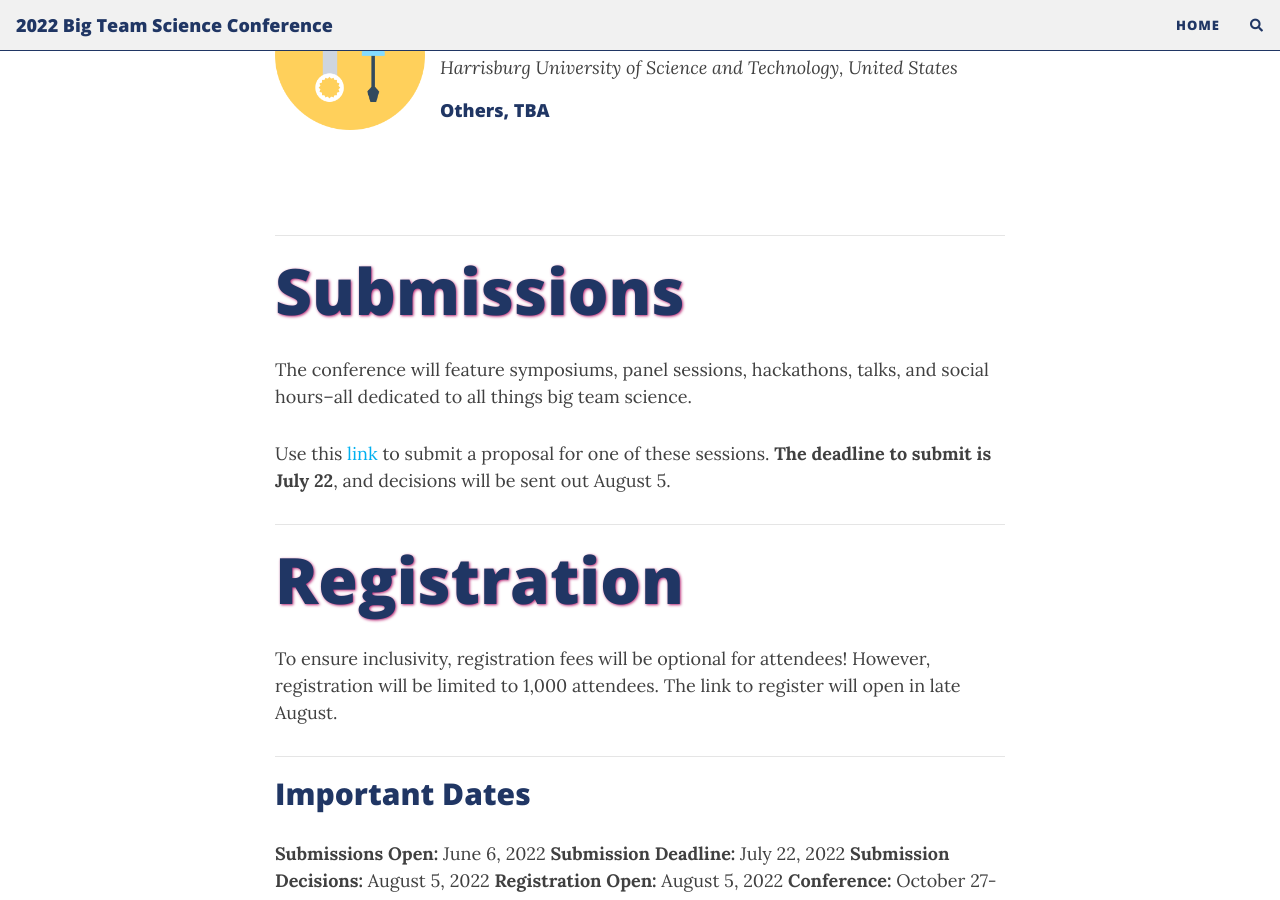
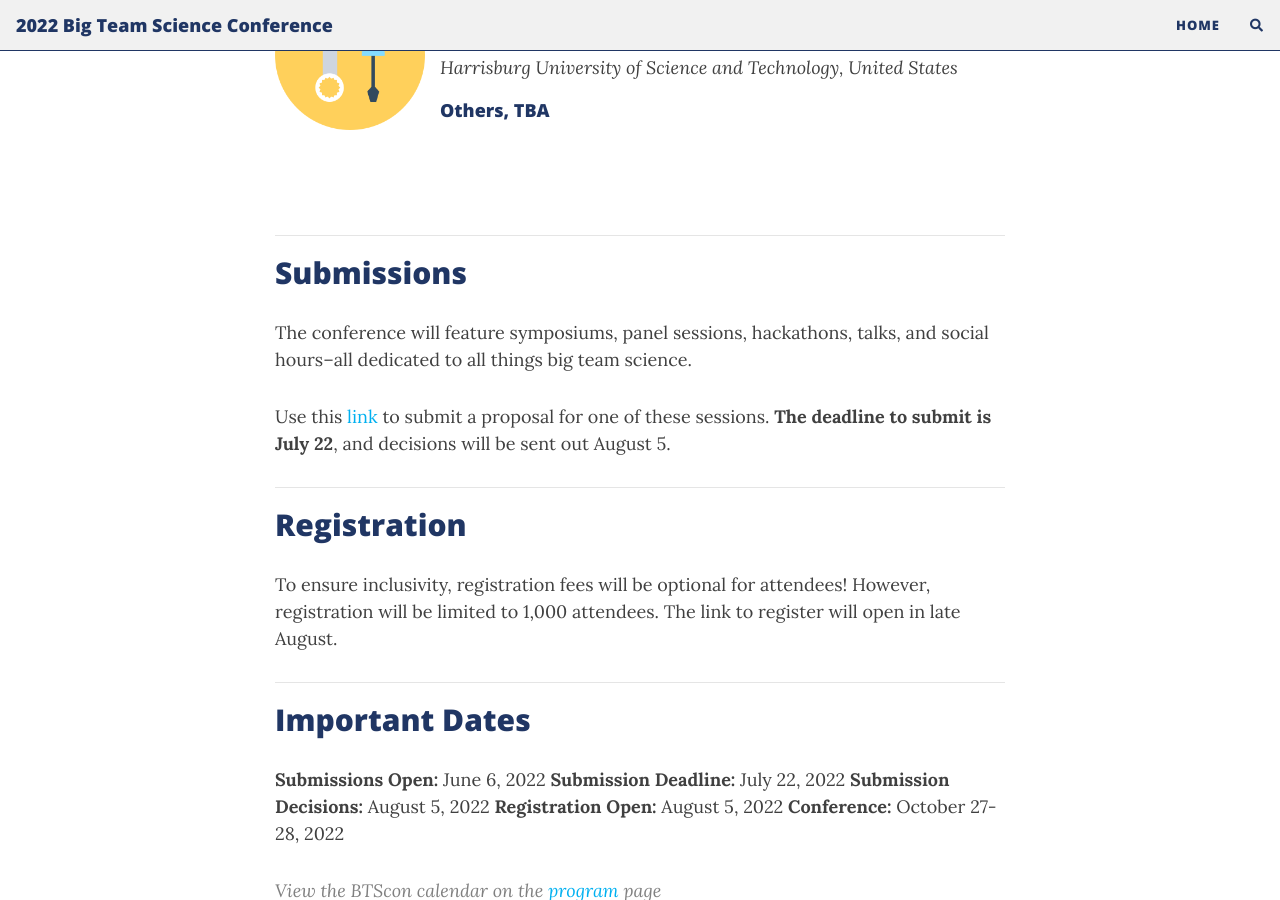
Before and after one commit to bigteamscienceconference/bigteamscienceconference.github.io, a Jekyll site: the page built from index.md, in a window 1280 px wide and 900 px high, scrolled down 1996 px. Built offline with Jekyll 4.4.1, drawn with Linux system fonts in a browser that asks for light colours; nearby versions of some CDN libraries; comment, search, counter and statistics services are not loaded.

Commit message:
fix formatting

```diff
--- a/index.md
+++ b/index.md
@@ -64,14 +64,14 @@ Stay tuned for more information regarding submissions, registration, and program
 -->
 
 ***
-# Submissions
+## Submissions
 
 The conference will feature symposiums, panel sessions, hackathons, talks, and social hours–all dedicated to all things big team science.
 
 Use this [link]() to submit a proposal for one of these sessions. **The deadline to submit is July 22**, and decisions will be sent out August 5.
 
 ***
-# Registration
+## Registration
 
 To ensure inclusivity, registration fees will be optional for attendees! However, registration will be limited to 1,000 attendees. The link to register will open in late August.
 
```
